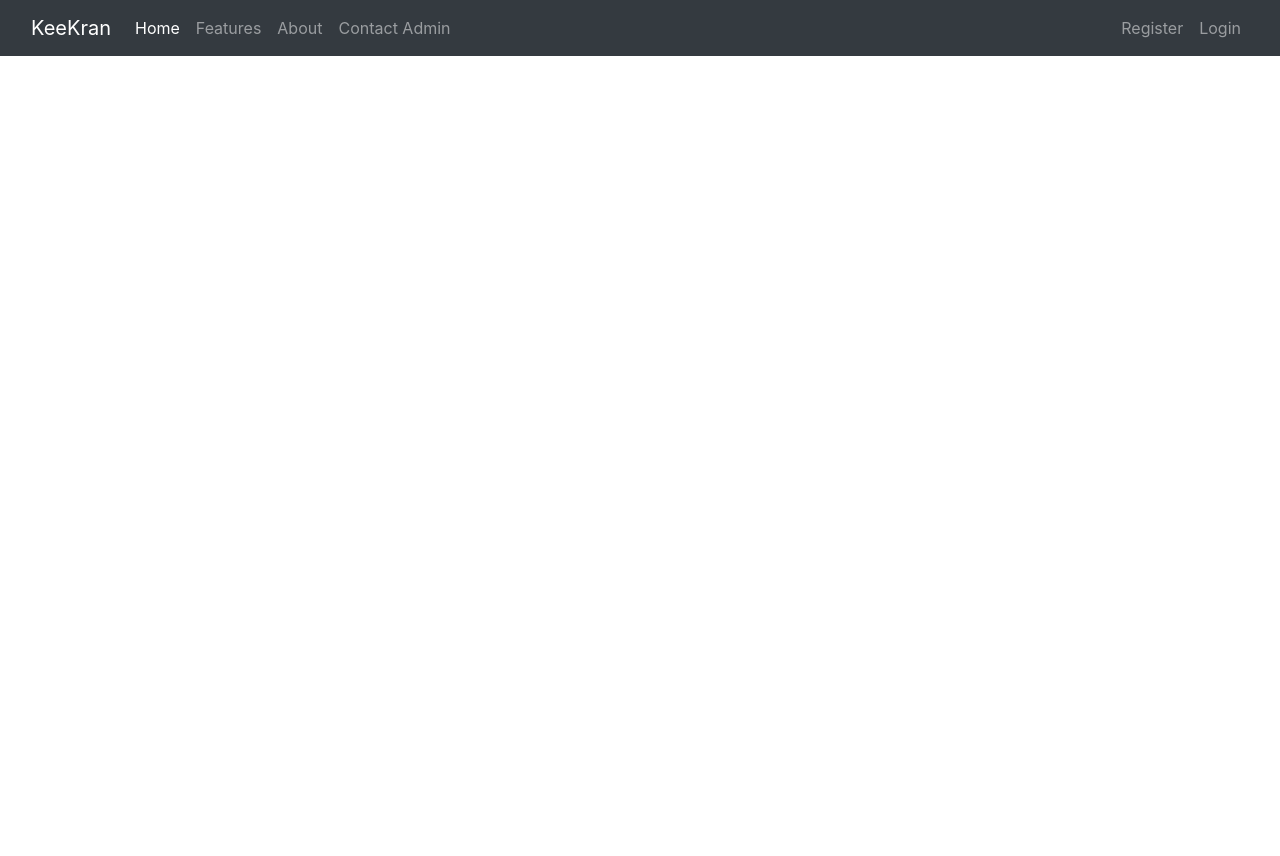
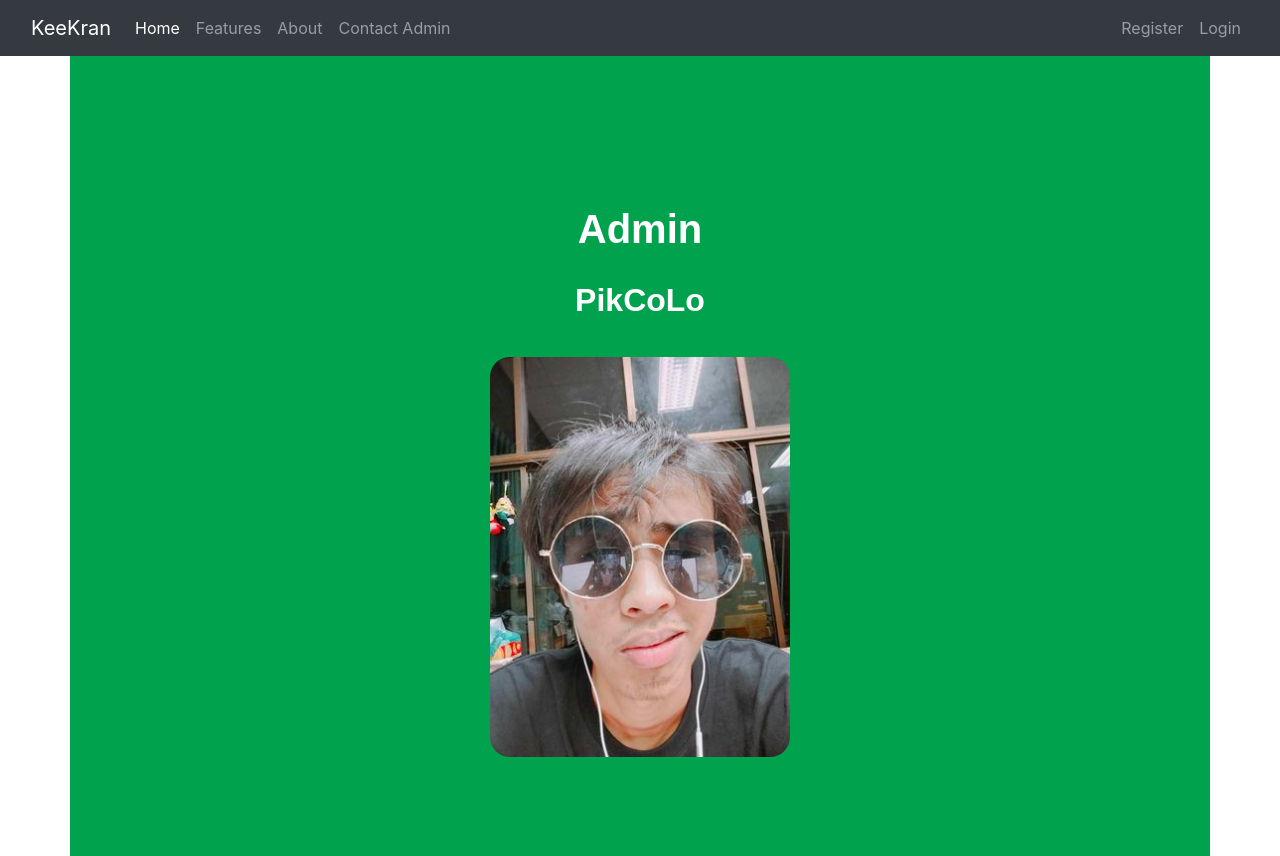
Before and after one commit to Pikcolo/pik_web, a Flask app: page /Admin in a window 1280 px wide. Before the commit the page ends 56 px from the top, so only its background shows below. Run offline with Flask 3, Linux system fonts and the light colour scheme.

Commit message:
adjust admin.html and add image

```diff
--- a/web/templates/admin.html
+++ b/web/templates/admin.html
@@ -1,4 +1,47 @@
 {% extends "base.html" %}
 {% block title %}KeeKran{% endblock %}
 {% block content %}
+<style>
+    .container {
+        display: flex;
+        flex-direction: column;
+        align-items: center;
+        justify-content: center;
+        height: 100vh;
+        background-color: rgb(0, 162, 78);
+    }
+    h1{
+        padding-top: 50px;
+        font-family: Arial, sans-serif;
+        font-weight: bold;
+    }
+    h2 {
+        padding-top: 20px;
+        padding-bottom: 30px;
+        font-family: Arial, sans-serif;
+        font-weight: bold;
+    }
+    .img-container {
+        max-width: 300px;
+        max-height: 400px;
+        width: 100%;
+        height: 100%;
+        border-radius: 20px;
+        overflow: hidden;
+    }
+    .img {
+        width: 100%;
+        height: 100%;
+        object-fit: cover;
+    }
+</style>
+<body style="color: white;">
+<div class="container">
+    <h1>Admin</h1>
+    <h2>PikCoLo</h2>
+    <div class="img-container">
+        <img class="img" src="static/image/admin.jpg">
+    </div>
+</div>
+</body>
 {% endblock %}
```
Also changed, not shown: web/static/image/admin.jpg (added), web/static/image/fb.png (added), web/static/image/ig.png (added).
